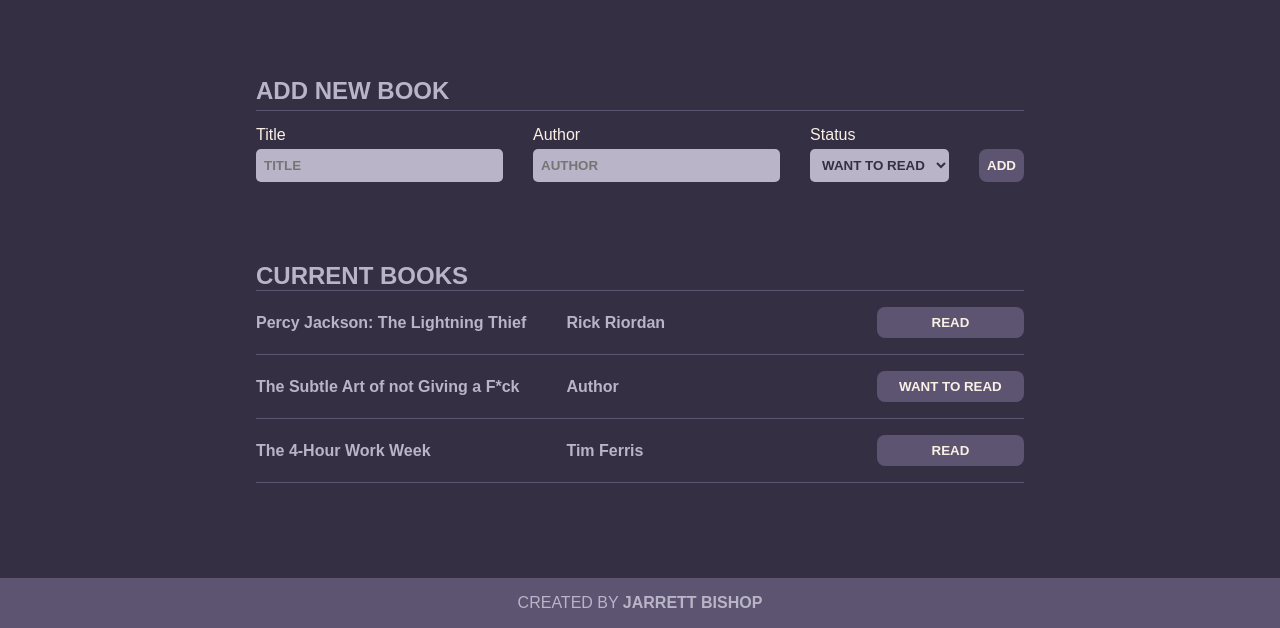
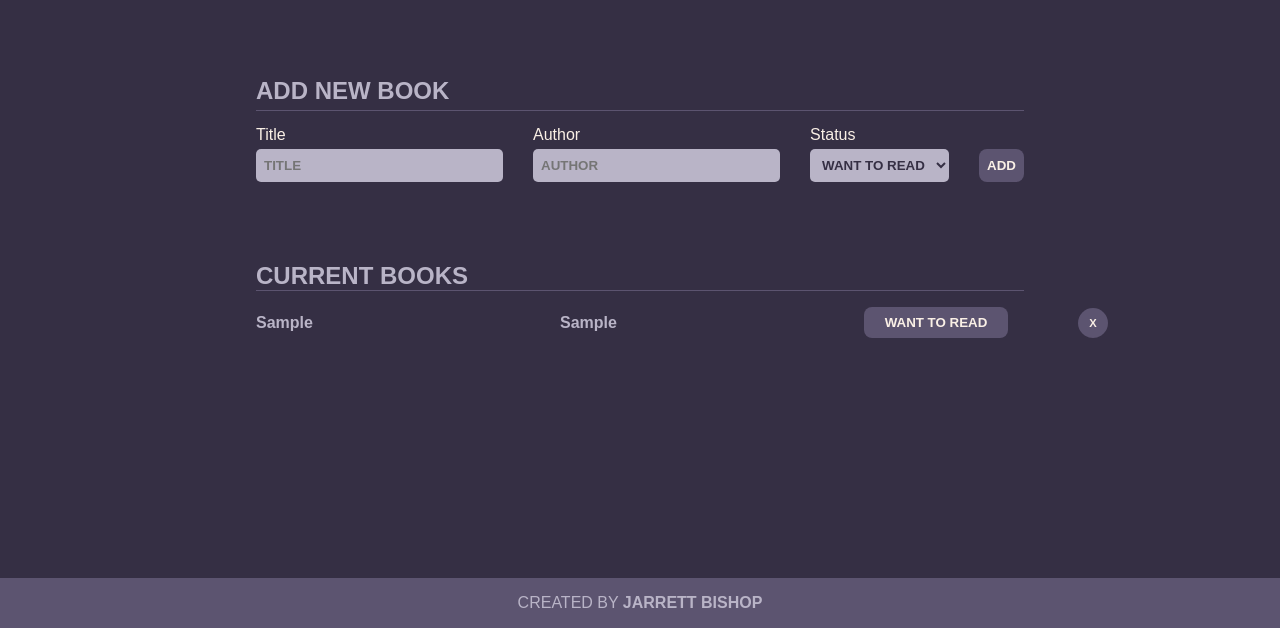
Before and after one commit to jarrettwbishop/library, a plain HTML site: page index.html in a window 1280 px wide. Both pictures are taken after typing "Sample", "Sample" into the empty fields and a click on the button "ADD". Shown: the part 172-800 px from the top of the page. Drawn offline with Linux system fonts and the light colour scheme.

Commit message:
Position delete button right of parent element

```diff
--- a/index.html
+++ b/index.html
@@ -35,26 +35,7 @@
 			<h2>Current Books</h2>
 			<div class="divider"></div>
 			<p class="no-books">No books at this time. Add a book above.</p>
-			<div class="cards">
-				<div class="card">
-					<h4>Percy Jackson: The Lightning Thief</h4>
-					<h4>Rick Riordan</h4>
-					<button>Read</button>
-				</div>
-				<div class="divider"></div>
-				<div class="card">
-					<h4>The Subtle Art of not Giving a F*ck</h4>
-					<h4>Author</h4>
-					<button>Want to Read</button>
-				</div>
-				<div class="divider"></div>
-				<div class="card">
-					<h4>The 4-Hour Work Week</h4>
-					<h4>Tim Ferris</h4>
-					<button>Read</button>
-				</div>
-				<div class="divider"></div>
-			</div>
+			<div class="cards" id="card-container"></div>
 		</div>
 
 		<footer>
--- a/main.css
+++ b/main.css
@@ -1,7 +1,7 @@
 html,
 body {
 	height: 100%;
-	overflow: hidden;
+	overflow-x: hidden;
 }
 
 :root {
@@ -9,6 +9,8 @@ body {
 	--primary-600: #5c5470;
 	--primary-300: #b9b4c7;
 	--secondary: #faf0e6;
+
+	--warning-600: #705454;
 }
 
 body {
@@ -143,15 +145,15 @@ input:focus {
 	align-items: end;
 	margin-top: 6rem;
 	color: var(--primary-300);
-	display: none;
 }
 .cards {
 	display: flex;
 	flex-direction: column;
+	position: relative;
 }
 .card {
 	display: grid;
-	grid-template-columns: 2fr 2fr 1fr;
+	grid-template-columns: 2fr 2fr 1fr auto;
 	gap: 1rem;
 	margin: 1rem 0;
 	align-items: center;
@@ -177,6 +179,31 @@ input:focus {
 	background-color: var(--secondary);
 	color: var(--primary-600);
 }
+
+.card .del-button {
+	position: absolute;
+	color: var(--secondary);
+	font-family: "Poppins", Arial, Helvetica, sans-serif;
+	font-weight: 700;
+	text-transform: uppercase;
+	background-color: var(--primary-600);
+	border: none;
+	border-radius: 50%;
+	cursor: pointer;
+	font-size: 0.7rem;
+	width: 30px;
+	height: 30px;
+	display: flex;
+	align-items: center;
+	justify-content: center;
+	margin-right: 1rem;
+	right: -100px;
+}
+
+.card .del-button:hover {
+	background-color: var(--warning-600);
+	color: var(--secondary);
+}
 footer {
 	margin-top: auto;
 	padding: 1rem;
```
